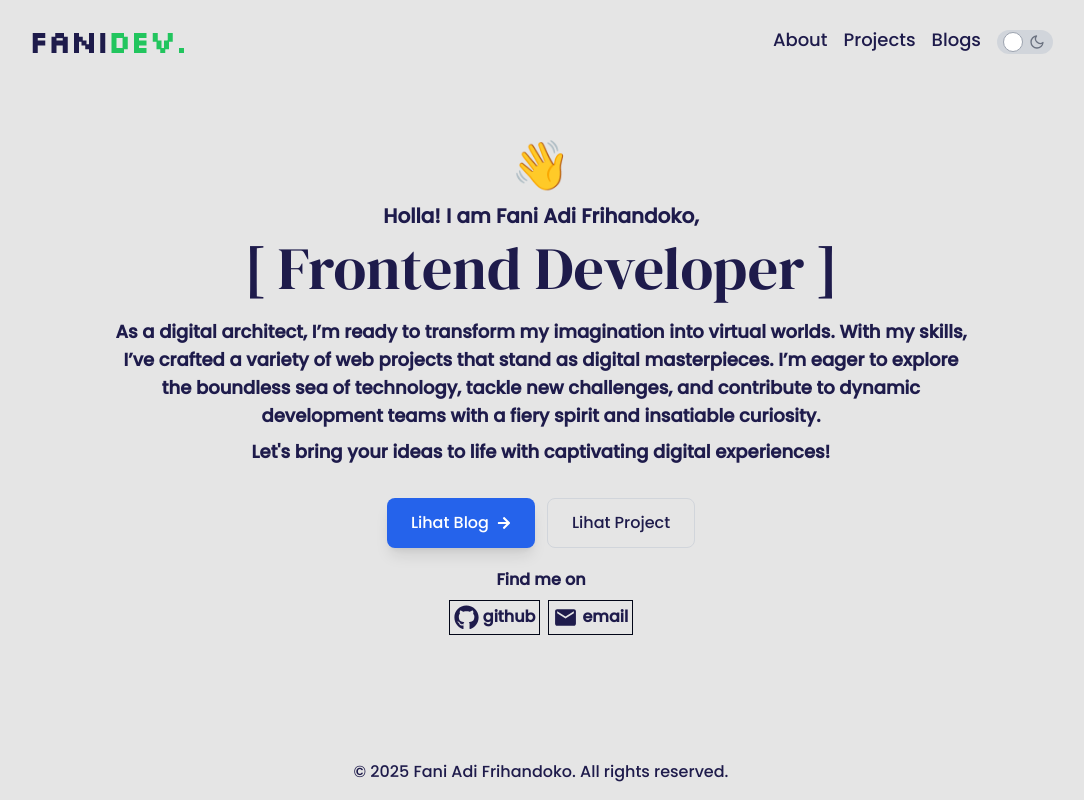
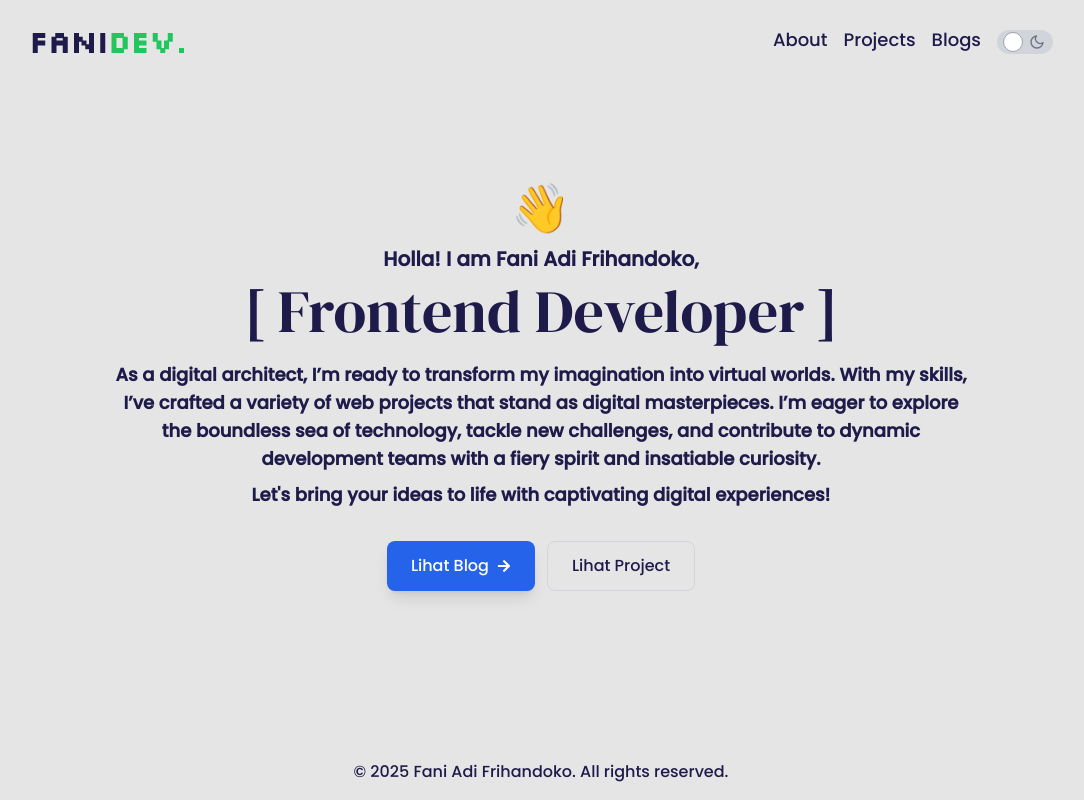
Before and after one commit to faniadifrihandoko1/creativefolio, a Next.js app: page /9gm163tx7q9vce4e6 in a window 1280 px wide. Shown: the whole page, without its empty margins (99-1183 px from the left). Built offline with nearby package versions, Linux system fonts and the light colour scheme.

Commit message:
DEL-101: hapus blok Find me on (ContactInfo) dari halaman rahasia baru

```diff
--- a/app/(client)/9gm163tx7q9vce4e6/page.tsx
+++ b/app/(client)/9gm163tx7q9vce4e6/page.tsx
@@ -1,5 +1,4 @@
 import { Metadata } from "next";
-import ContactInfo from "../../components/Fragements/Content/ContactInfo";
 import Description from "../../components/Fragements/Content/Description";
 import Footer from "../../components/Fragements/Footer";
 import Header from "../../components/Fragements/Content/HeaderContent";
@@ -40,7 +39,6 @@ export default function SecretHomeCta() {
         <Tittle />
         <Description />
         <SecretCta />
-        <ContactInfo />
       </div>
       <Footer />
     </div>
```
